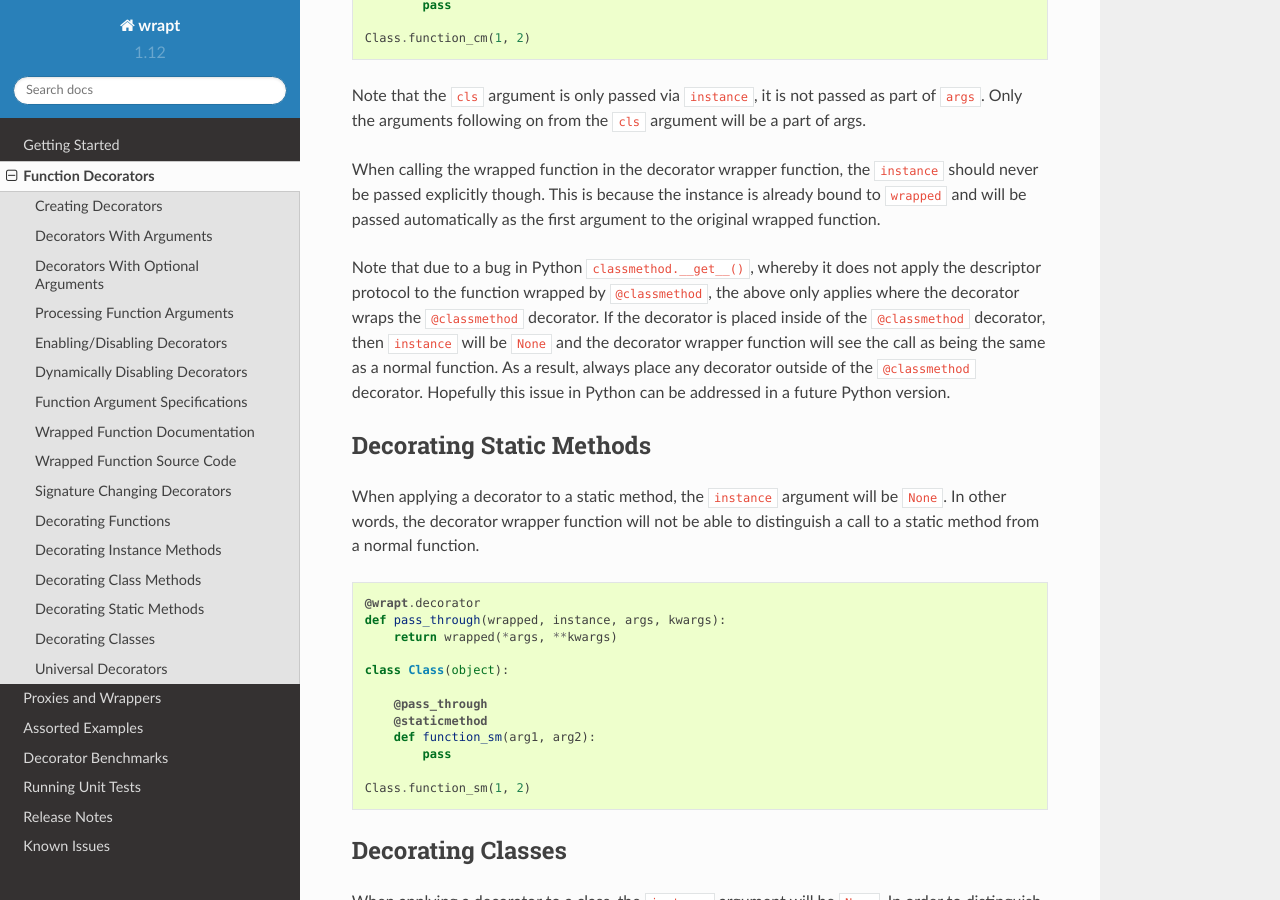
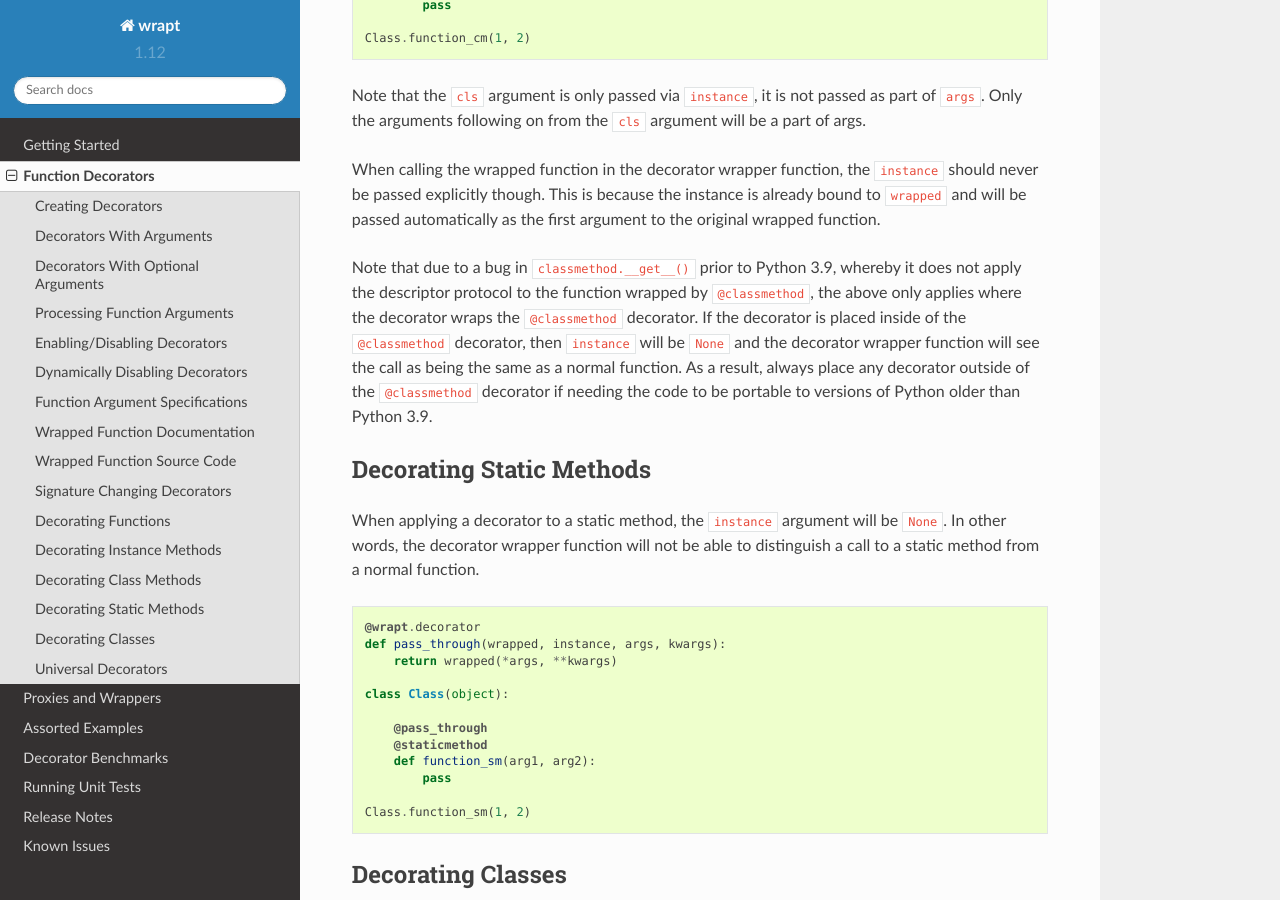
Before and after one commit to GrahamDumpleton/wrapt, a Sphinx documentation site: the page built from docs/decorators.rst, in a window 1280 px wide and 900 px high, scrolled down 11848 px. Built offline with Sphinx 7.4.7 and the Read the Docs theme 2.0.0, drawn with Linux system fonts in a browser that asks for light colours.

Commit message:
Update notes about classmethod bug.

```diff
--- a/docs/decorators.rst
+++ b/docs/decorators.rst
@@ -647,15 +647,15 @@ When calling the wrapped function in the decorator wrapper function, the
 instance is already bound to ``wrapped`` and will be passed automatically
 as the first argument to the original wrapped function.
 
-Note that due to a bug in Python ``classmethod.__get__()``, whereby it does
-not apply the descriptor protocol to the function wrapped by ``@classmethod``,
-the above only applies where the decorator wraps the ``@classmethod``
-decorator. If the decorator is placed inside of the ``@classmethod``
-decorator, then ``instance`` will be ``None`` and the decorator wrapper
-function will see the call as being the same as a normal function. As a
-result, always place any decorator outside of the ``@classmethod``
-decorator. Hopefully this issue in Python can be addressed in a future
-Python version.
+Note that due to a bug in ``classmethod.__get__()`` prior to Python 3.9,
+whereby it does not apply the descriptor protocol to the function wrapped
+by ``@classmethod``, the above only applies where the decorator wraps the
+``@classmethod`` decorator. If the decorator is placed inside of the
+``@classmethod`` decorator, then ``instance`` will be ``None`` and the
+decorator wrapper function will see the call as being the same as a normal
+function. As a result, always place any decorator outside of the
+``@classmethod`` decorator if needing the code to be portable to versions
+of Python older than Python 3.9.
 
 Decorating Static Methods
 -------------------------
```
